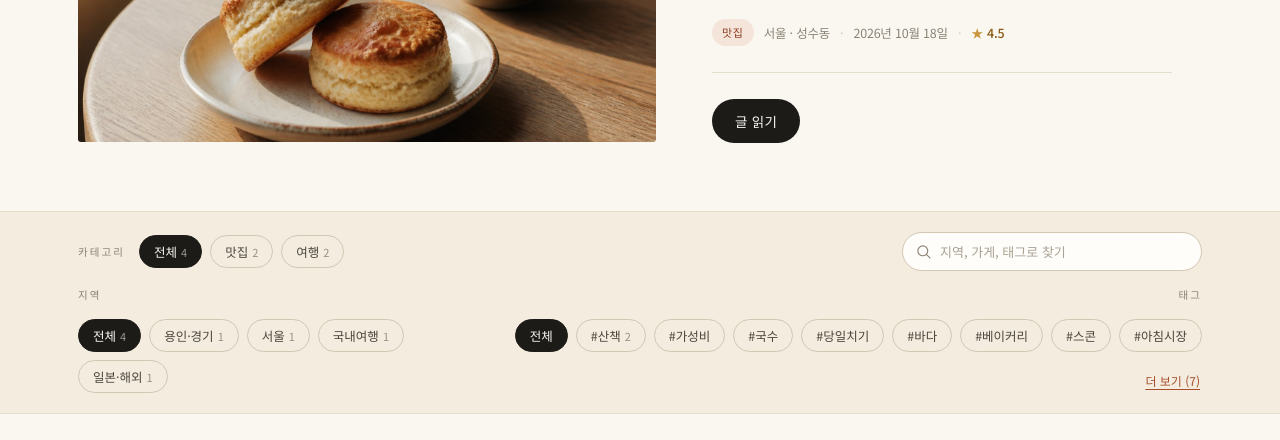
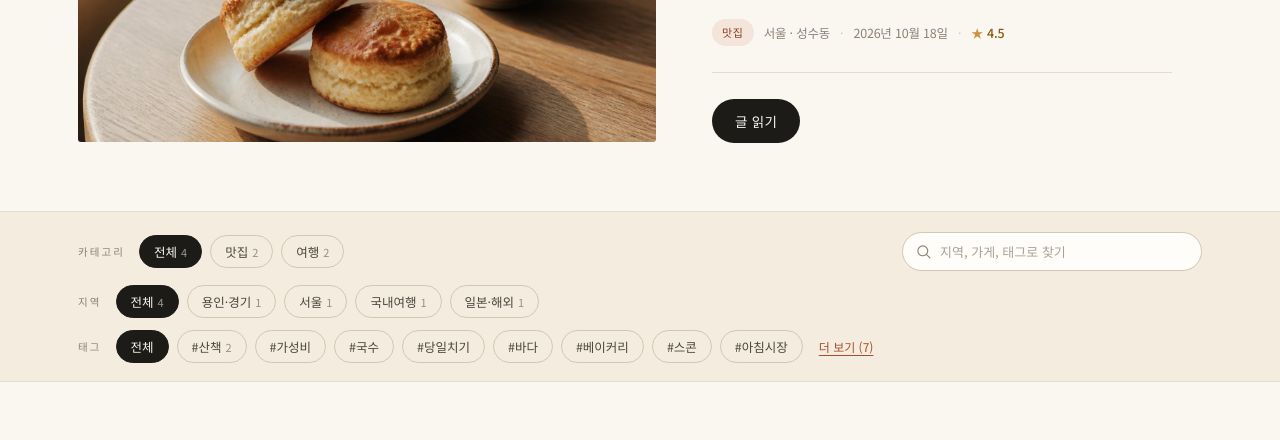
Before and after one commit to mrblue000-cmd/My-room, a plain HTML site: page index.html in a window 1280 px wide. Shown: the part 360-800 px from the top of the page. Drawn offline with Linux system fonts and the light colour scheme.

Commit message:
필터 바를 카테고리·지역·태그 3줄로 정리

```diff
--- a/assets/css/style.css
+++ b/assets/css/style.css
@@ -216,9 +216,10 @@ h1, h2, h3 { font-family: var(--serif); font-weight: 500; letter-spacing: -0.01e
   gap: 20px;
 }
 .filter-row--sub { margin-top: 14px; align-items: flex-start; }
+.filter-row--tags { margin-top: 12px; align-items: flex-start; }
 
 .filter { display: flex; align-items: center; gap: 14px; flex-wrap: wrap; min-width: 0; }
-.filter--tags { justify-content: flex-end; flex: 1 1 auto; }
+.filter--tags { justify-content: flex-start; flex: 1 1 auto; }
 
 .filter-label {
   font-size: 10.5px; font-weight: 500; letter-spacing: 0.2em;
--- a/index.html
+++ b/index.html
@@ -89,6 +89,9 @@
             <span class="filter-label">지역</span>
             <div class="chips" id="region-chips"></div>
           </div>
+        </div>
+
+        <div class="filter-row filter-row--tags">
           <div class="filter filter--tags" role="group" aria-label="태그 필터">
             <span class="filter-label">태그</span>
             <div class="chips" id="tag-chips"></div>
```
